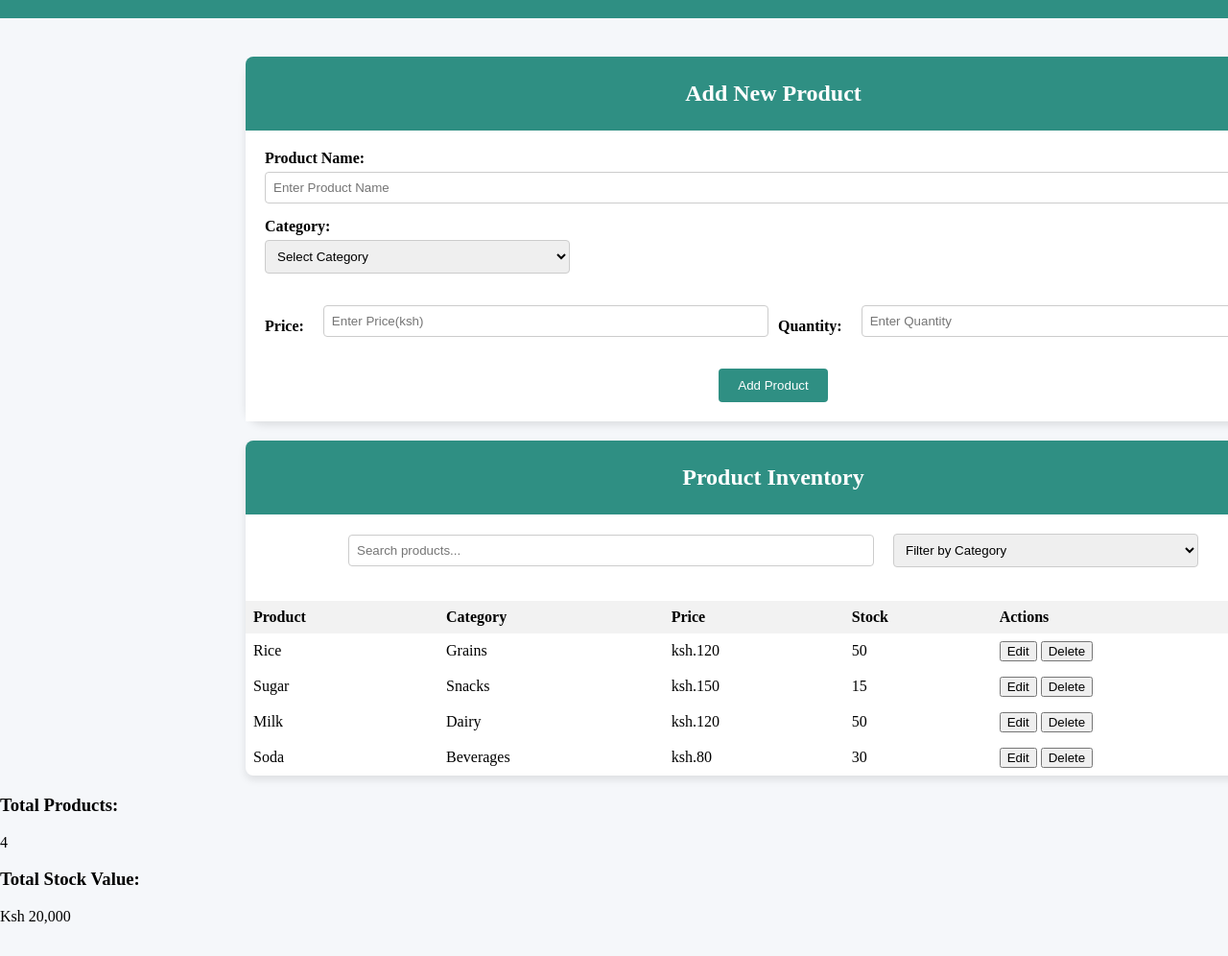
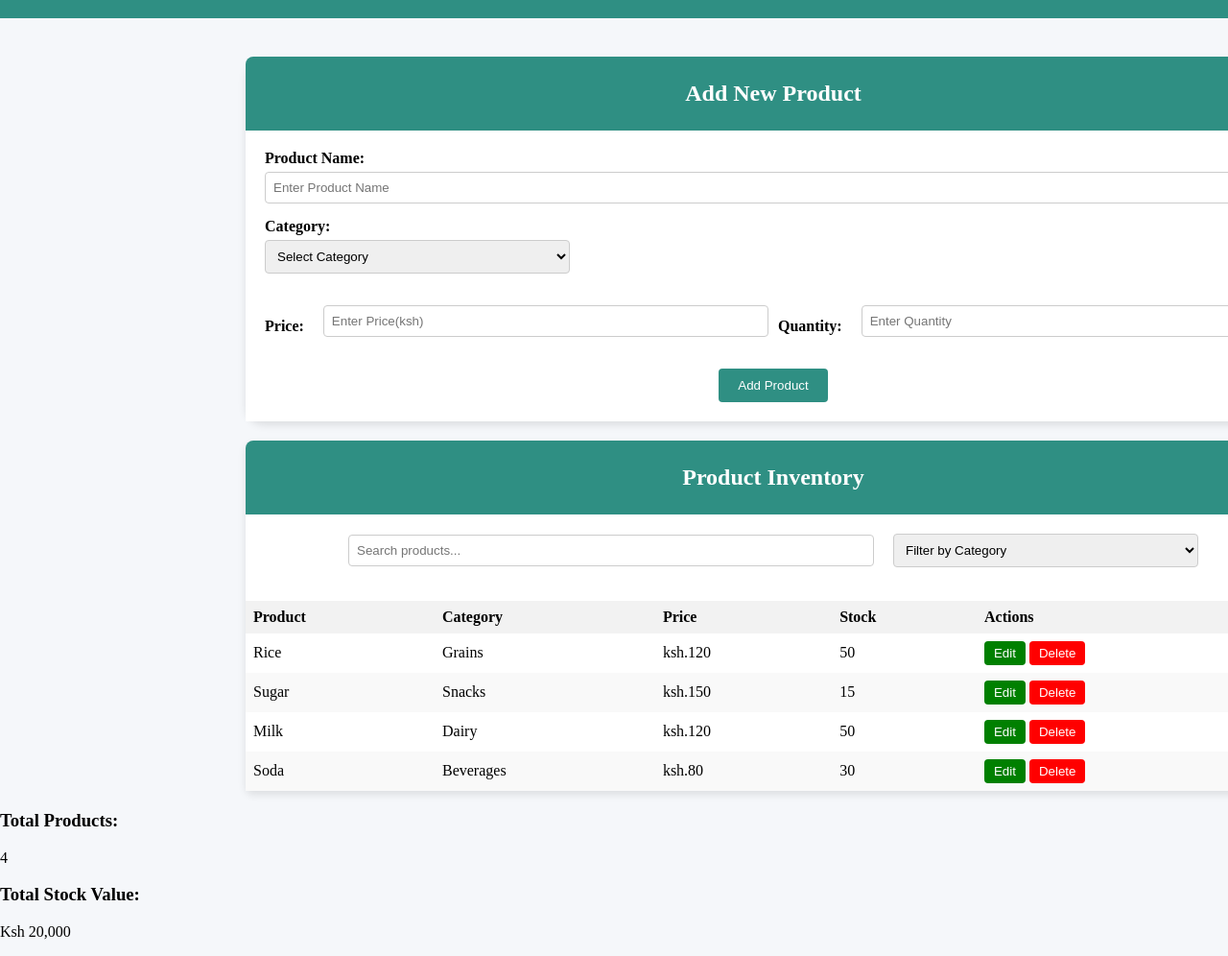
Before and after one commit to Linkon-Tuhoto/Inventory-Management-System, a plain HTML site: page index.html in a window 1280 px wide. Shown: the part 95-1091 px from the top of the page at 96% size. Drawn offline with Linux system fonts and the light colour scheme.

Commit message:
minor styling -product inventory buttons

```diff
--- a/index.css
+++ b/index.css
@@ -145,3 +145,23 @@ table th{
 table tr:hover{
     background-color: #f1f1f1;
 }
+table tr:nth-child(odd){
+    background-color: #f9f9f9;
+}
+table tr:nth-child(even){
+    background-color: #ffffff;
+}
+table td .edit{
+    background-color: green;
+    border: none;
+    padding: 5px 10px;
+    color: white;
+    border-radius: 4px;
+}
+table td .delete{
+    background-color: red;
+    border: none;
+    padding: 5px 10px;
+    color: white;
+    border-radius: 4px;
+}
--- a/index.html
+++ b/index.html
@@ -77,8 +77,8 @@
                 <td>ksh.120</td>
                 <td>50</td>
                 <td>
-                    <button>Edit</button>
-                    <button>Delete</button>
+                    <button class="edit">Edit</button>
+                    <button class="delete">Delete</button>
                 </td>
                </tr>
 
@@ -88,8 +88,8 @@
                 <td>ksh.150</td>
                 <td>15</td>
                 <td>
-                    <button>Edit</button>
-                    <button>Delete</button>
+                    <button class="edit">Edit</button>
+                    <button class="delete">Delete</button>
                 </td>
                </tr>
 
@@ -99,8 +99,8 @@
                 <td>ksh.120</td>
                 <td>50</td>
                 <td>
-                    <button>Edit</button>
-                    <button>Delete</button>
+                    <button class="edit">Edit</button>
+                    <button class="delete">Delete</button>
                 </td>
                </tr>
 
@@ -110,8 +110,8 @@
                 <td>ksh.80</td>
                 <td>30</td>
                 <td>
-                    <button>Edit</button>
-                    <button>Delete</button>
+                    <button class="edit">Edit</button>
+                    <button class="delete">Delete</button>
                 </td>
                </tr>
             </table>
```
